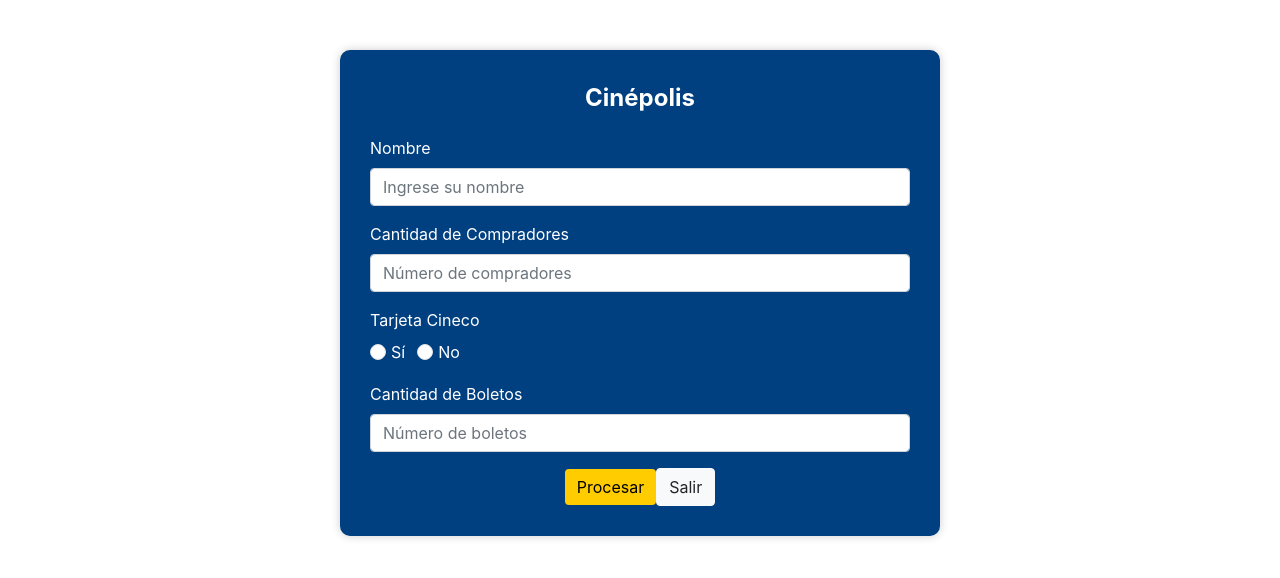
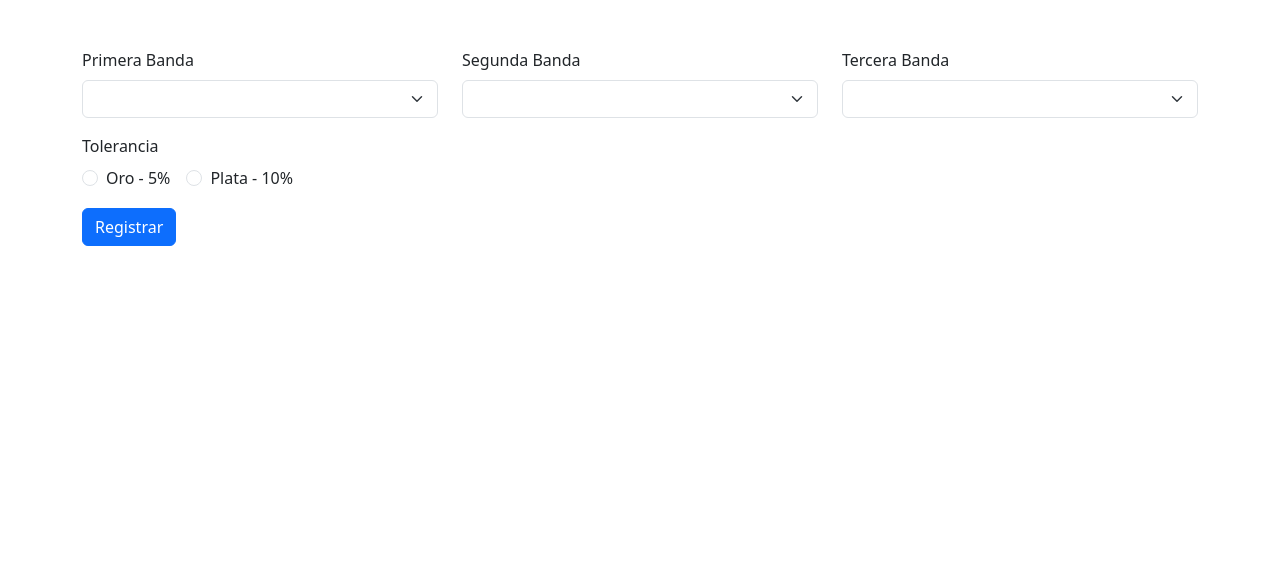
Before and after one commit to IEVN1003-19002468/basesAngular, an Angular app: page / in a window 1280 px wide. Shown: the top 578 px of the page. Built offline with nearby package versions, Linux system fonts and the light colour scheme.

Commit message:
27-09-2024 RESISTENCIAS

```diff
--- a/src/app/app.component.html
+++ b/src/app/app.component.html
@@ -45,4 +45,5 @@
    <!-- <app-ejemplo1></app-ejemplo1> -->
 <!-- </div>
 </div> -->
-<app-cine></app-cine>
+<!--<app-cine></app-cine>-->
+<app-resistencia></app-resistencia>
--- a/src/app/app.module.ts
+++ b/src/app/app.module.ts
@@ -9,6 +9,7 @@
 import { OperasBasComponent } from './formularios/operas-bas/operas-bas.component';
 import { Ejemplo1Component } from './formularios/ejemplo1/ejemplo1.component';
 import { CineComponent } from './cinepolis/cine/cine.component';
+import { ResistenciaComponent } from './resistencia/resistencia.component';
 
 @NgModule({
   declarations: [
@@ -17,7 +18,8 @@
     ProductoFilterPipe,
     OperasBasComponent,
     Ejemplo1Component,
-    CineComponent
+    CineComponent,
+    ResistenciaComponent
   ],
   imports: [
     BrowserModule,
--- /dev/null
+++ b/src/app/resistencia/resistencia.component.html
@@ -0,0 +1,111 @@
+<!DOCTYPE html>
+<html lang="en">
+<head>
+    <meta charset="UTF-8">
+    <meta name="viewport" content="width=device-width, initial-scale=1.0">
+    <title>Resistor Color Code Calculator</title>
+    <link href="https://cdn.jsdelivr.net/npm/bootstrap@5.3.0-alpha1/dist/css/bootstrap.min.css" rel="stylesheet">
+</head>
+<body>
+    <div class="container mt-5">
+
+        <form [formGroup]="formulario">
+            <div class="row mb-3">
+                <div class="col-md-4">
+                    <label for="color1" class="form-label">Primera Banda</label>
+                    <select id="color1" class="form-select" name="banda1" formControlName="banda1">
+
+                        <option value="0">Negro</option>
+                        <option value="1">Café</option>
+                        <option value="2">Rojo</option>
+                        <option value="3">Naranja</option>
+                        <option value="4">Amarillo</option>
+                        <option value="5">Verde</option>
+                        <option value="6">Azul</option>
+                        <option value="7">Violeta</option>
+                        <option value="8">Gris</option>
+                        <option value="9">Blanco</option>
+                    </select>
+                </div>
+                <div class="col-md-4">
+                    <label for="color2" class="form-label">Segunda Banda</label>
+                    <select id="color2" class="form-select" name="banda2" formControlName="banda2">
+
+                        <option value="0">Negro</option>
+                        <option value="1">Café</option>
+                        <option value="2">Rojo</option>
+                        <option value="3">Naranja</option>
+                        <option value="4">Amarillo</option>
+                        <option value="5">Verde</option>
+                        <option value="6">Azul</option>
+                        <option value="7">Violeta</option>
+                        <option value="8">Gris</option>
+                        <option value="9">Blanco</option>
+                    </select>
+                </div>
+                <div class="col-md-4">
+                    <label for="color3" class="form-label">Tercera Banda</label>
+                    <select id="color3" class="form-select" name="banda3" formControlName="banda3">
+
+                        <option value="1">Negro</option>
+                        <option value="10">Café</option>
+                        <option value="100">Rojo</option>
+                        <option value="1000">Naranja</option>
+                        <option value="10000">Amarillo</option>
+                        <option value="100000">Verde</option>
+                        <option value="1000000">Azul</option>
+                        <option value="10000000">Violeta</option>
+                        <option value="100000000">Gris</option>
+                        <option value="1000000000">Blanco</option>
+                    </select>
+                </div>
+            </div>
+
+
+            <div class="mb-3">
+                <label class="form-label">Tolerancia</label><br>
+                <div class="form-check form-check-inline">
+                    <input class="form-check-input" type="radio" name="tolerancia" id="toleranciaOro" formControlName="tolerancia" value="oro">
+                    <label class="form-check-label" for="toleranciaOro">Oro - 5%</label>
+                </div>
+                <div class="form-check form-check-inline">
+                    <input class="form-check-input" type="radio" name="tolerancia" id="toleranciaPlata" formControlName="tolerancia" value="plata">
+                    <label class="form-check-label" for="toleranciaPlata">Plata - 10%</label>
+                </div>
+            </div>
+
+
+            <button type="submit" class="btn btn-primary" (click)="generaTolerancia()">Registrar</button>
+        </form>
+
+
+        <table class="table table-bordered table-striped mt-5" *ngIf="resultado">
+            <thead>
+                <tr>
+                    <th>Banda 1</th>
+                    <th>Banda 2</th>
+                    <th>Banda 3</th>
+                    <th>Tolerancia</th>
+                    <th>Valor</th>
+                    <th>Valor Máximo</th>
+                    <th>Valor Mínimo</th>
+                </tr>
+            </thead>
+            <tbody>
+                <tr >
+                    <td [style.background]="resultado.estiloBanda1">{{resultado.banda1}}</td>
+                    <td [style.background]="resultado.estiloBanda2">{{resultado.banda2}}</td>
+                    <td [style.background]="resultado.estiloBanda3">{{resultado.banda3}}</td>
+                    <td [style.background]="resultado.coloresTolerancia">{{resultado.tolerancia}}</td>
+                    <td>{{resultado.valor}}</td>
+                    <td>{{resultado.valorMax}}</td>
+                    <td>{{resultado.valorMin}}</td>
+                </tr>
+            </tbody>
+        </table>
+    </div>
+
+    <!-- Bootstrap JS -->
+    <script src="https://cdn.jsdelivr.net/npm/bootstrap@5.3.0-alpha1/dist/js/bootstrap.bundle.min.js"></script>
+</body>
+</html>
--- /dev/null
+++ b/src/app/resistencia/resistencia.component.ts
@@ -0,0 +1,146 @@
+import { Component, OnInit } from '@angular/core';
+import { FormGroup, FormControl, Validators } from "@angular/forms";
+interface ResultadoTolerancia {
+  tolerancia: number;
+  banda1: string;
+  banda2: string;
+  banda3: string;
+  estiloBanda1: string;
+  estiloBanda2: string;
+  estiloBanda3: string;
+  coloresTolerancia: string;
+  valor: number;
+  valorMax: number;
+  valorMin: number;
+
+}
+@Component({
+  selector: 'app-resistencia',
+  templateUrl: './resistencia.component.html',
+  styleUrl: './resistencia.component.css'
+})
+export class ResistenciaComponent {
+  formulario!: FormGroup;
+
+  resultado: ResultadoTolerancia | null = null;
+
+  constructor() { }
+
+  ngOnInit(): void {
+    this.formulario = new FormGroup({
+      banda1: new FormControl('', Validators.required),
+      banda2: new FormControl('', Validators.required),
+      banda3: new FormControl('', Validators.required),
+      tolerancia: new FormControl('', Validators.required),
+
+    });
+  }
+  generaTolerancia(): void {
+    const colores: { [key: number]: string } = {
+      0: 'Negro',
+      1: 'Café',
+      2: 'Rojo',
+      3: 'Naranja',
+      4: 'Amarillo',
+      5: 'Verde',
+      6: 'Azul',
+      7: 'Violeta',
+      8: 'Gris',
+      9: 'Blanco'
+    };
+    const coloresTolerancia: { [key: string]: string } = {
+      'oro': '#FFD700',
+      'plata': '#C0C0C0'
+    }
+    const coloresBanda3: { [key: number]: string } = {
+      1: 'Negro',
+      10: 'Café',
+      100: 'Rojo',
+      1000: 'Naranja',
+      10000: 'Amarillo',
+      100000: 'Verde',
+      1000000: 'Azul',
+      10000000: 'Violeta',
+      100000000: 'Gris',
+      1000000000: 'Blanco'
+    };
+    const coloresBackground: { [key: number]: string } = {
+      0: '#000000',  // Negro
+      1: '#6F4E37',  // Café
+      2: '#FF0000',  // Rojo
+      3: '#FFA500',  // Naranja
+      4: '#FFFF00',  // Amarillo
+      5: '#008000',  // Verde
+      6: '#0000FF',  // Azul
+      7: '#8A2BE2',  // Violeta
+      8: '#808080',  // Gris
+      9: '#FFFFFF'   // Blanco
+    }
+    const coloresBackground2: { [key: number]: string } = {
+      1: '#000000',       // Negro
+      10: '#6F4E37',      // Café
+      100: '#FF0000',     // Rojo
+      1000: '#FFA500',    // Naranja
+      10000: '#FFFF00',   // Amarillo
+      100000: '#008000',  // Verde
+      1000000: '#0000FF', // Azul
+      10000000: '#8A2BE2',// Violeta
+      100000000: '#808080',// Gris
+      1000000000: '#FFFFFF'// Blanco
+    };
+
+
+
+    let toleranciaFinal = 0;
+    let toleranciaFinalMin = 0;
+    let banda1 = this.formulario.get('banda1')?.value;
+    let banda2 = this.formulario.get('banda2')?.value;
+    let banda3 = this.formulario.get('banda3')?.value;
+    let tolerancia = this.formulario.get('tolerancia')?.value;
+    let realizaCalculo = banda1 + banda2;
+    let ohm = parseInt(realizaCalculo) * parseInt(banda3);
+    if (tolerancia == 'oro') {
+      toleranciaFinal = ohm + (ohm * 0.05);
+      toleranciaFinalMin = ohm - (ohm * 0.05);
+      this.resultado = {
+        tolerancia: tolerancia,
+        banda1: colores[banda1],
+        banda2: colores[banda2],
+        banda3: coloresBanda3[banda3],
+        estiloBanda1: coloresBackground[banda1],
+        estiloBanda2: coloresBackground[banda2],
+        estiloBanda3: coloresBackground2[banda3],
+        coloresTolerancia: coloresTolerancia[tolerancia],
+        valor: ohm,
+        valorMax: toleranciaFinal,
+        valorMin: toleranciaFinalMin
+      };
+
+    } else if (tolerancia == 'plata') {
+      toleranciaFinal = ohm + (ohm * 0.10);
+      toleranciaFinalMin = ohm - (ohm * 0.10);
+      this.resultado = {
+        tolerancia: tolerancia,
+        banda1: colores[banda1],
+        banda2: colores[banda2],
+        banda3: coloresBanda3[banda3],
+        estiloBanda1: coloresBackground[banda1],
+        estiloBanda2: coloresBackground[banda2],
+        estiloBanda3: coloresBackground2[banda3],
+        coloresTolerancia: coloresTolerancia[tolerancia],
+        valor: ohm,
+        valorMax: toleranciaFinal,
+        valorMin: toleranciaFinalMin
+      };
+    }
+
+    console.log('Banda1', banda1);
+    console.log('Banda2', banda2);
+    console.log('RealizaCalculo', realizaCalculo);
+    console.log('ohm', ohm);
+    console.log('Tolerancia', toleranciaFinal);
+    console.log('Resultado', this.resultado);
+    console.log('Colores', colores[banda1]);
+
+  }
+}
```
Also changed, not shown: src/app/resistencia/resistencia.component.css (added).
